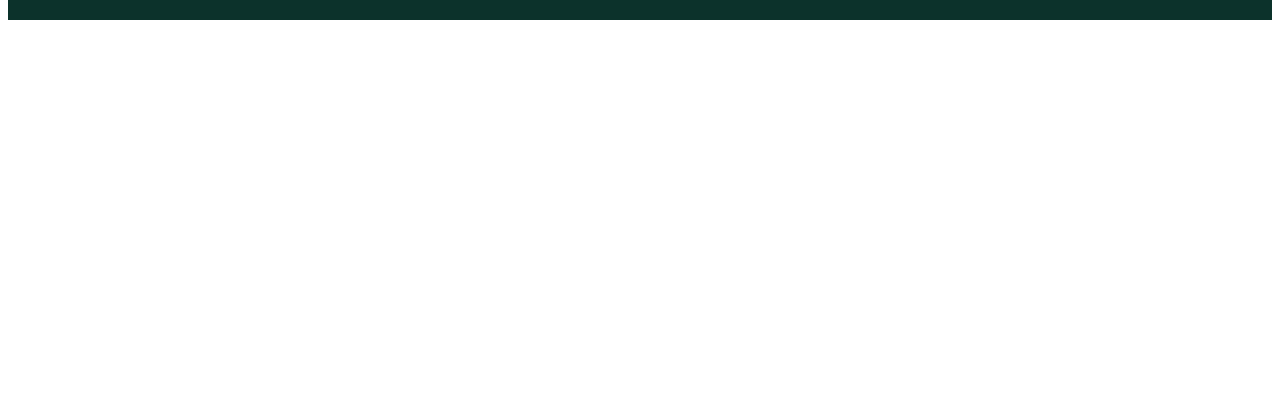
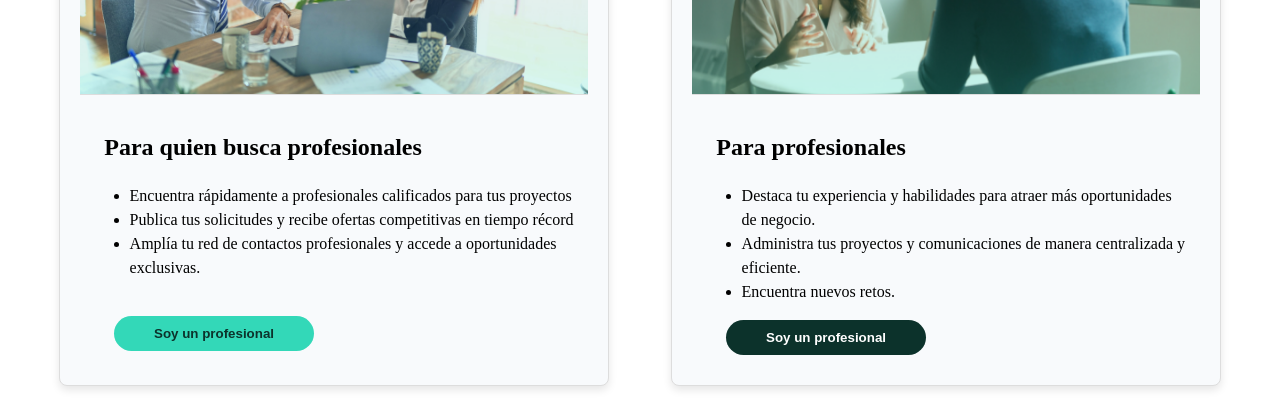
Before and after one commit to JonathanADB/firstHackaton, a plain HTML site: page index.html in a window 1280 px wide. Shown: the part 2526-2926 px from the top of the page. Before the commit the page ends 2554 px from the top, so only its background shows below. Drawn offline with Linux system fonts and the light colour scheme.

Commit message:
Cards montadas

```diff
--- a/css/style.css
+++ b/css/style.css
@@ -251,6 +251,84 @@
     width: 600px;
 }
 
+
+
+/* ---------Para quien(2 cards)------ */
+
+
+
+.contenedor-cards {
+    display: flex;
+    flex-wrap: wrap;
+    justify-content: space-around;
+    padding: 20px;
+  }
+
+.card {
+    box-sizing: border-box;
+    width: 45%; /* Ajusta el ancho según tus necesidades */
+    margin: 10px;
+    border: 1px solid #ddd;
+    border-radius: 8px;
+    overflow: hidden;
+    background-color: #F8FAFC;
+    box-shadow: 0 4px 8px rgba(0, 0, 0, 0.1);
+    padding: 20px;
+  }
+
+  .card img {
+    width: 100%;
+    height: auto;
+    border-bottom: 1px solid #ddd; /* Borde leve en la parte inferior de la imagen */
+  }
+
+  .descripcion {
+    padding: 10px;
+    line-height:1.5;
+  }
+
+  .boton-circular, .boton-circular-dos {
+    width: 200px;
+    height: 35px;
+    background-color: #33D8B8;
+    color: #0C322B;
+    border: none;
+    border-radius: 50px; /* Hace que el botón sea circular */
+    cursor: pointer;
+    margin-left: 5%;
+    cursor: pointer;
+    font-weight: bold;
+    transition: background-color 0.3s, transform 0.3s, box-shadow 0.3s;
+  }
+
+  .boton-circular:hover {
+    background-color: #2980b9;
+    transform: scale(1.1); /* Efecto de escala */
+    box-shadow: 0 0 10px rgba(0, 0, 0, 0.2); /* Sombra */
+    color: white;
+  }
+
+  .boton-circular-dos:hover {
+    background-color: #2980b9;
+    transform: scale(1.1); /* Efecto de escala */
+    box-shadow: 0 0 10px rgba(0, 0, 0, 0.2); /* Sombra */
+  }
+
+
+  .boton-circular{
+    margin-top: 4%;
+  }
+   .boton-circular-dos{
+    background-color: #0C322B;
+    color: white;
+   }
+
+
+   .h2cards{
+    margin-left: 3%;
+   }
+
+
 /* //-------Footer---------------------- */
 
 .container-footer {
--- a/index.html
+++ b/index.html
@@ -128,6 +128,66 @@
             </div>
         </div>
     </div>
+
+
+
+
+
+
+
+
+
+
+
+
+
+
+
+
+
+
+
+
+
+
+
+
+
+     <!-- -------Sección Para quien(2Cards)------ -->
+
+
+     <div class="contenedor-cards">
+        <!-- Card 1 -->
+        <div class="card">
+          <img src="./img/buscarprofesionales.png" alt="Imagen 1">
+          <div class="descripcion">
+            <h2 class="h2cards">Para quien busca profesionales</h2>
+            <ul>
+                <li>Encuentra rápidamente a profesionales calificados para tus proyectos</li>
+                <li>Publica tus solicitudes y recibe ofertas competitivas en tiempo récord</li>
+                <li>Amplía tu red de contactos profesionales y accede a oportunidades exclusivas.</li>
+            </ul>
+             <button class="boton-circular" type="button">Soy un profesional</button>
+          </div>
+        </div>
+
+        <!-- Card 2 -->
+        <div class="card">
+          <img src="./img/paraprofesionales.png" alt="Imagen 2">
+          <div class="descripcion">
+            <h2 class="h2cards">Para profesionales</h2>
+            <ul>
+                <li>Destaca tu experiencia y habilidades para atraer más oportunidades de negocio.</li>
+                <li>Administra tus proyectos y comunicaciones de manera centralizada y eficiente.</li>
+                <li>Encuentra nuevos retos.</li>
+            </ul>
+            <button class="boton-circular-dos" type="button">Soy un profesional</button>
+          </div>
+        </div>
+      </div>
+
+
+
     <!-- Inicio footer -->
 
 
```
Also changed, not shown: img/buscarprofesionales.png (added), img/paraprofesionales.png (added).
